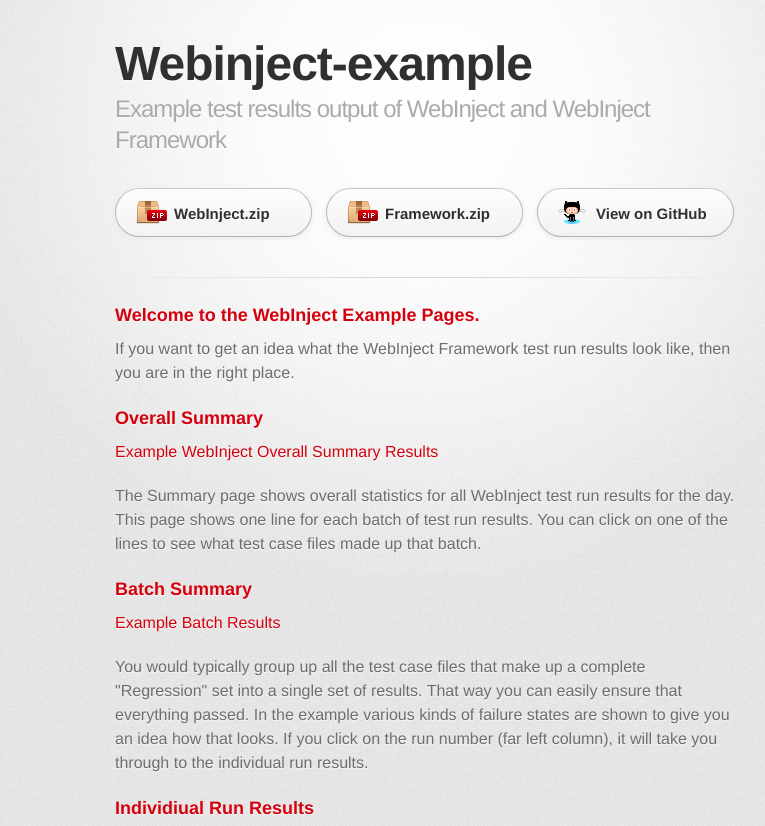
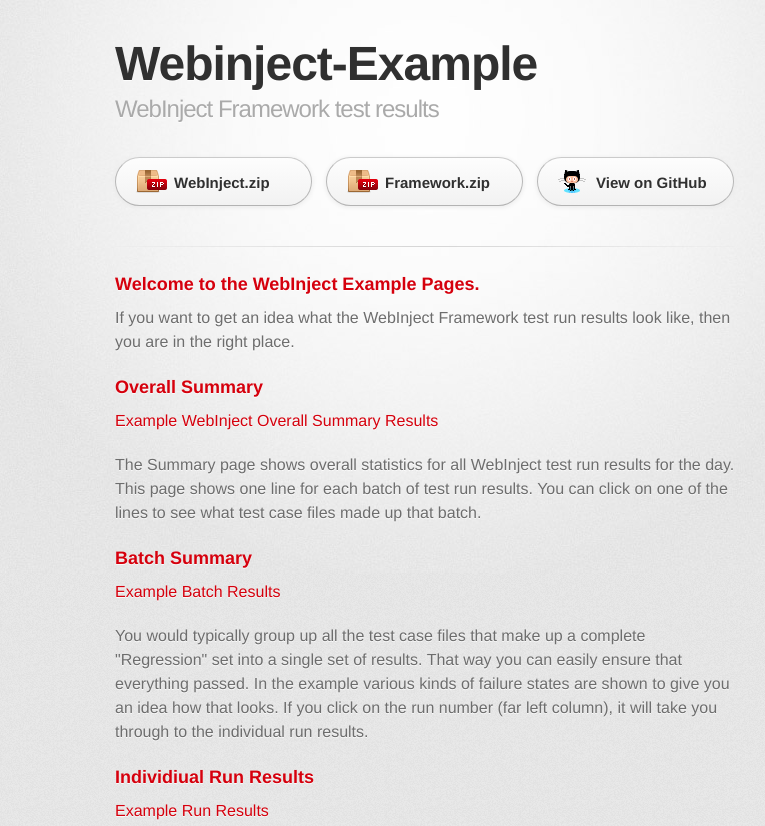
Before and after one commit to Qarj/WebImblaze-Example, a plain HTML site: page index.html in a window 1280 px wide. Shown: the top 826 px of the page, without its empty margins (215-980 px from the left). Drawn offline with Linux system fonts and the light colour scheme; a web font is replaced by a local one.

```diff
--- a/index.html
+++ b/index.html
@@ -18,8 +18,8 @@
       <div class="inner">
 
         <header>
-          <h1>Webinject-example</h1>
-          <h2>Example test results output of WebInject and WebInject Framework</h2>
+          <h1>Webinject-Example</h1>
+          <h2>WebInject Framework test results</h2>
         </header>
 
         <section id="downloads" class="clearfix">
@@ -64,7 +64,7 @@
 
 <p>The individual step result will render the page html for you so it is easy to what went wrong (if something did go wrong). You can also click to expand the Request and Response headers. </p>
 
-<a id="webinject-projects" class="anchor" href="#webinject-projects" aria-hidden="true"><span aria-hidden="true" class="octicon octicon-link"></span></a>WebInject Projects</h3>
+<a id="support-or-contact" class="anchor" href="#webinject-projects" aria-hidden="true"><span aria-hidden="true" class="octicon octicon-link"></span></a>WebInject Projects</h3>
 
 <p>The WebInject Projects are</p>
 
```
